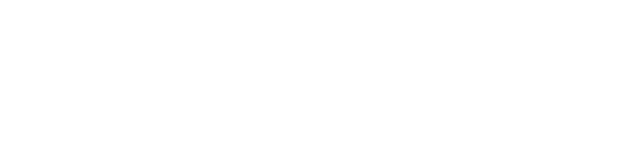
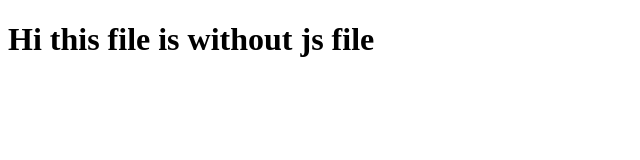
Before and after one commit to roshanbande1988/Training, a plain HTML site: page index.html in a window 1280 px wide. Shown: the whole page, without its empty margins (0-640 px from the left). Drawn offline with Linux system fonts and the light colour scheme.

Commit message:
added message

```diff
--- a/index.html
+++ b/index.html
@@ -7,6 +7,6 @@
     <title>First File</title>
 </head>
 <body>
-
+    <h1>Hi this file is without js file</h1>
 </body>
 </html>
```
